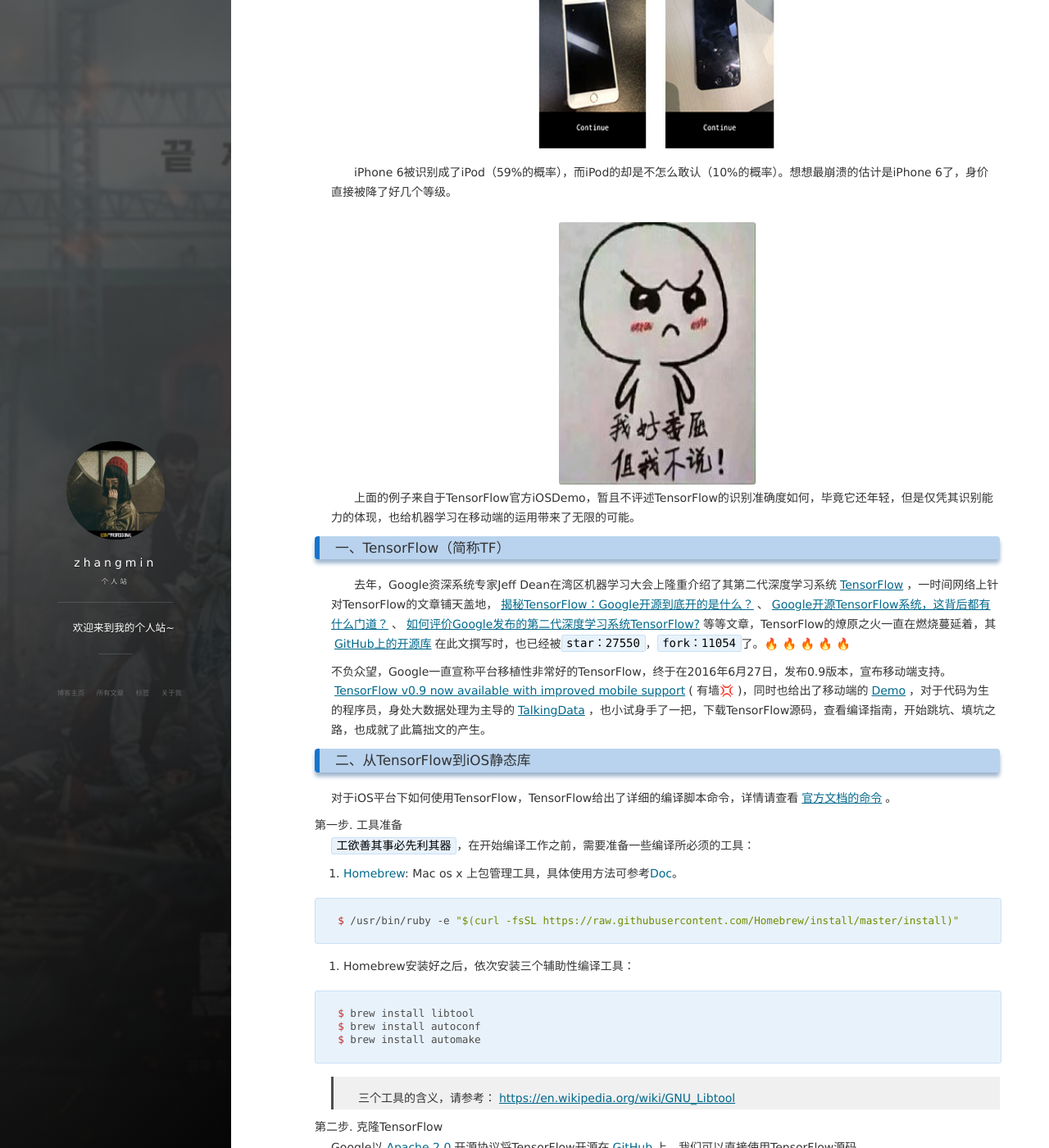
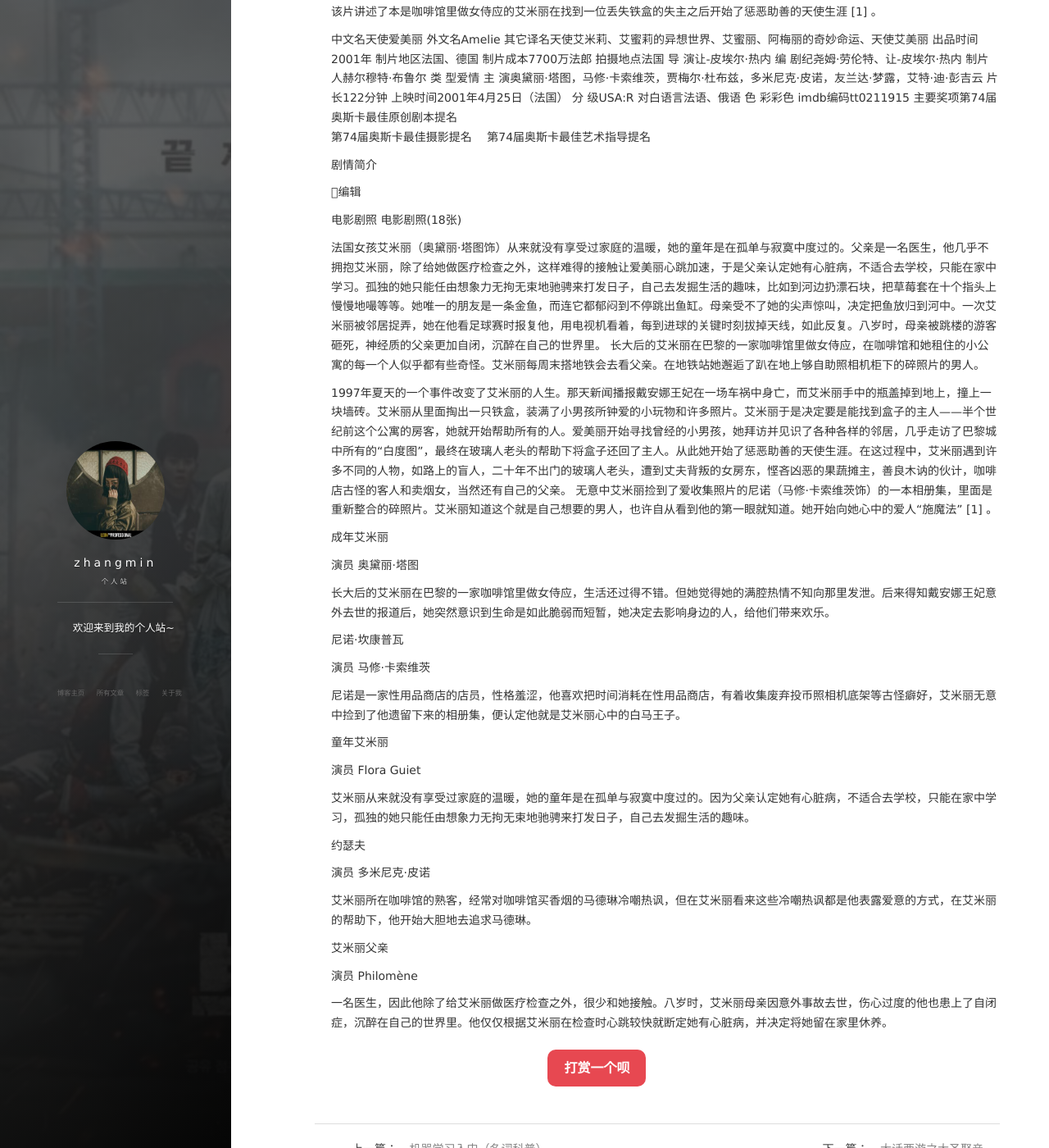
Before and after one commit to zmdmz/zmdmz.github.io, a Jekyll site: the page built from _posts/2016-07-07-iOSMachineLearning_TensorFlow.md, in a window 1280 px wide and 1400 px high, scrolled down 1182 px. Shown: the whole window at 82% size. Built offline with Jekyll 4.4.1, drawn with Linux system fonts in a browser that asks for light colours; nearby versions of some CDN libraries; comment, search, counter and statistics services are not loaded; some of the changed text lies outside the part shown.

Commit message:
Update 2016-07-07-iOSMachineLearning_TensorFlow.md

````diff
--- a/_posts/2016-07-07-iOSMachineLearning_TensorFlow.md
+++ b/_posts/2016-07-07-iOSMachineLearning_TensorFlow.md
@@ -1,161 +1,82 @@
 ---
 layout: post
-title: iOS开发迎来机器学习的春天---TensorFlow
+title: 天使爱美丽
 date: 2016-07-07
-tags: 机器学习
+tags:  电影
 ---
 
 <div align="center">
-	<img src="/images/posts/tfimg/logo.jpg" height="300" width="500">
+	<img src="/images/18.jpg">
 </div>
 
-　　`人工智能`、`机器学习`都已走进了我们的日常，尤其是愈演愈热的大数据更是跟我们的生活息息相关，做 `人工智能`、`数据挖掘`的人在其他人眼中感觉是很高大上的，总有一种遥不可及的感觉，在我司也经常会听到数据科学部的同事们提到 `机器学习`、`数据挖掘` 之类的词。但这些名词真的跟我们移动开发就没直接关系了吗？
-　　作为移动开发者来说，无时无刻不被这些名词狠狠地敲打着脆弱的内心。💢 💢 💢  何时才能够将`机器学习`、`深度学习`应用在移动端，敲响移动端`机器学习`工业化的大门呢？
-
-> 想象一下，某一天你身处一个完全陌生的环境，周围都是陌生的事物，而运行在iPhone的某个APP却对这个环境了如指掌，你要做的就是打开这个APP，输入你需要了解的事物，iPhone告诉你这个事物的信息，你也就没有了陌生事物了。世界就在眼前！
-
-如下图：
-<div align="center">
-	<img src="/images/posts/tfimg/image02.png" height="300" width="480" />
-</div>
-
-上面物体的识别准确率还是蛮不错的，基本识别出了键盘（49%的概率）、鼠标（46%的概率）和水杯（24%的概率）。
-
-但是在某些事物的识别准确度方便却差强人意，比如下图：
-
-<div align="center">
-　　<img src="/images/posts/tfimg/image01.png" height="300" width="320" />
-</div>
-　　iPhone 6被识别成了iPod（59%的概率），而iPod的却是不怎么敢认（10%的概率）。想想最崩溃的估计是iPhone 6了，身价直接被降了好几个等级。
-
-<div align="center">
-　　<img src="/images/posts/tfimg/wq.jpg" height="320" width="240" />
-</div>
-
-　　上面的例子来自于TensorFlow官方iOSDemo，暂且不评述TensorFlow的识别准确度如何，毕竟它还年轻，但是仅凭其识别能力的体现，也给机器学习在移动端的运用带来了无限的可能。
-
-### 一、TensorFlow（简称TF）
-
-　　去年，Google资深系统专家Jeff Dean在湾区机器学习大会上隆重介绍了其第二代深度学习系统[TensorFlow](http://www.tensorflow.org/)，一时间网络上针对TensorFlow的文章铺天盖地，[揭秘TensorFlow：Google开源到底开的是什么？](http://www.leiphone.com/news/201511/UDLyNds2oSTwM2yZ.html)、[Google开源TensorFlow系统，这背后都有什么门道？](http://www.leiphone.com/news/201511/Voza1pFNQB4bzKdR.html)、[如何评价Google发布的第二代深度学习系统TensorFlow?](http://www.zhihu.com/question/37243838)等等文章，TensorFlow的燎原之火一直在燃烧蔓延着，其[GitHub上的开源库](https://github.com/tensorflow/tensorflow)在此文撰写时，也已经被`star：27550`，`fork：11054`了。🔥 🔥 🔥 🔥 🔥
-
-不负众望，Google一直宣称平台移植性非常好的TensorFlow，终于在2016年6月27日，发布0.9版本，宣布移动端支持。[TensorFlow v0.9 now available with improved mobile support](https://developers.googleblog.com/2016/06/tensorflow-v09-now-available-with.html)( 有墙💢 )，同时也给出了移动端的[Demo](https://github.com/tensorflow/tensorflow/tree/master/tensorflow/contrib/ios_examples)，对于代码为生的程序员，身处大数据处理为主导的[TalkingData](http://www.talkingdata.com/)，也小试身手了一把，下载TensorFlow源码，查看编译指南，开始跳坑、填坑之路，也成就了此篇拙文的产生。
+　基本信息
 
 
-### 二、从TensorFlow到iOS静态库
+《天使爱美丽》是由让-皮埃尔·热内执导，奥黛丽·塔图、马修·卡索维茨、贾梅尔·杜布兹、多米尼克·皮诺等主演的爱情片。该片于2001年4月25日在法国上映。
 
-对于iOS平台下如何使用TensorFlow，TensorFlow给出了详细的编译脚本命令，详情请查看[官方文档的命令](https://github.com/tensorflow/tensorflow/tree/master/tensorflow/contrib/makefile)。
+该片讲述了本是咖啡馆里做女侍应的艾米丽在找到一位丢失铁盒的失主之后开始了惩恶助善的天使生涯 [1]  。
 
-##### 第一步. 工具准备
-
-`工欲善其事必先利其器`，在开始编译工作之前，需要准备一些编译所必须的工具：
-
-1.  [Homebrew](http://brew.sh/): Mac os x 上包管理工具，具体使用方法可参考[Doc](http://brew.sh/index_zh-cn.html)。
-
-```
-$ /usr/bin/ruby -e "$(curl -fsSL https://raw.githubusercontent.com/Homebrew/install/master/install)"
-```
-
-2. Homebrew安装好之后，依次安装三个辅助性编译工具：
-
-```
-$ brew install libtool
-$ brew install autoconf
-$ brew install automake
-```
-
-> 三个工具的含义，请参考：[https://en.wikipedia.org/wiki/GNU_Libtool](https://en.wikipedia.org/wiki/GNU_Libtool)
+中文名天使爱美丽 外文名Amelie 其它译名天使艾米莉、艾蜜莉的异想世界、艾蜜丽、阿梅丽的奇妙命运、天使艾美丽 出品时间2001年 制片地区法国、德国 制片成本7700万法郎 拍摄地点法国 导    演让-皮埃尔·热内 编    剧纪尧姆·劳伦特、让-皮埃尔·热内 制片人赫尔穆特·布鲁尔 类    型爱情 主    演奥黛丽·塔图，马修·卡索维茨，贾梅尔·杜布兹，多米尼克·皮诺，友兰达·梦露，艾特·迪·彭吉云 片    长122分钟 上映时间2001年4月25日（法国） 分    级USA:R 对白语言法语、俄语 色    彩彩色 imdb编码tt0211915 主要奖项第74届奥斯卡最佳原创剧本提名
+第74届奥斯卡最佳摄影提名
+第74届奥斯卡最佳艺术指导提名
 
 
-##### 第二步. 克隆TensorFlow
 
-Google以[Apache 2.0](http://www.apache.org/licenses/LICENSE-2.0)开源协议将TensorFlow开源在[GitHub](https://github.com/tensorflow/tensorflow)上，我们可以直接使用TensorFlow源码。
+剧情简介
 
-在任意你想存放TensorFlow源码的地方（建议不要放在桌面。^_^），clone项目。
-
-```
-$ git clone https://github.com/tensorflow/tensorflow
-```
-
-##### 第三步. 编译前准备
-
-　　在TensorFlow的`tensorflow/contrib/makefile/`目录下，有很多可使用的编译脚本，其中`build_all_ios.sh`脚本专门用来一键编译TensorFlow iOS静态库。虽然可以直接使用此脚本进行一键编译，但是因为有墙，某些依赖需要提前做处理。
-
-1. 下载protobuf
-
-    protobuf 是编译前唯一需要特殊处理的依赖库，[点击下载](https://github.com/google/protobuf/archive/master.zip)，下载protobuf之后，解压，备用。
+编辑
 
 
-2. 下载googlemock
 
-    虽然protobuf编译脚本`autogen.sh`中的googlemock链接地址`https://googlemock.googlecode.com/files/gmock-1.7.0.zip`无法直接下载到，但是细心的人会发现，在浏览器中输入`https://googlemock.googlecode.com/`地址后，会跳转到`https://github.com/google/googlemock`地址，google在GiHub上的仓库地址。而GitHub上的仓库，我们可以直接的下载，克隆等。
-
-    我们直接在GitHub上下载googlemock([点击下载](https://github.com/google/googlemock/archive/master.zip))，下载完成后，修改压缩包名字为`gmock-1.7.0.zip`，修改后将此压缩包移至上一步protobuf文件夹目录下，备用。
-
-3. 修改下载依赖脚本，移除protobuf的下载
-
-	在`tensorflow/contrib/makefile/`目录下，`download_dependencies.sh`脚本用来下载相关依赖，打开此脚本文件，注释掉或者直接删掉`git clone https://github.com/google/protobuf.git ${DOWNLOADS_DIR}/protobuf`部分，目的是不让脚本去下载protobuf。
-
-	上面三步准备好后，接下来就进入静态库编译了。
-
-##### 第四步. 一键编译
-
-　　前面已经知道在TensorFlow文件夹`tensorflow/contrib/makefile/`目录下的`build_all_ios.sh`脚本是用来编译iOS静态库的脚本，因此可以直接执行此脚本，开始静态库的编译工作了。
-
-　　但是有一个问题大家可能会发现，由于编译TensorFlow需要用到protobuf，但是protobuf使我们自己手动下载的，该怎么让手动下载的protobuf能够直接让`build_all_ios.sh`脚本使用呢？
-
-　　答案是`复制、粘贴`。可能有些low，但是有效。执行命令 `build_all_ios.sh`之后，立即把之前手动下载的protobuf文件夹拷贝进`tensorflow/contrib/makefile/downloads`目录。（放心，你拷贝的速度会很快，不会影响编译的执行的。^_^）
-
-```
-$ build_all_ios.sh
-```
-
-　　一切准备就绪，接下来就是静静的等待编译完成了。在Mac编译的过程中，建议插上电源，最好不要让设备休眠断电，也最好不要去干别的东西，出去溜达一圈，回来后就看到战果了。
-
- 编译完成之后，会在`tensorflow/contrib/makefile/gen/`目录下看到编译的结果，关于这些静态库该如何使用，自己的项目如何应用，请参考[TensorFlow iOS Examples](https://github.com/tensorflow/tensorflow/tree/master/tensorflow/contrib/ios_examples)。
+电影剧照
+电影剧照(18张)
 
 
-### 三、遇到的问题
 
-1、googlecode.com被墙了，需要翻墙！（目前测试挂了VPN也没用），这也是上面编译前准备为什么要那么做的原因。
+法国女孩艾米丽（奥黛丽·塔图饰）从来就没有享受过家庭的温暖，她的童年是在孤单与寂寞中度过的。父亲是一名医生，他几乎不拥抱艾米丽，除了给她做医疗检查之外，这样难得的接触让爱美丽心跳加速，于是父亲认定她有心脏病，不适合去学校，只能在家中学习。孤独的她只能任由想象力无拘无束地驰骋来打发日子，自己去发掘生活的趣味，比如到河边扔漂石块，把草莓套在十个指头上慢慢地嘬等等。她唯一的朋友是一条金鱼，而连它都郁闷到不停跳出鱼缸。母亲受不了她的尖声惊叫，决定把鱼放归到河中。一次艾米丽被邻居捉弄，她在他看足球赛时报复他，用电视机看着，每到进球的关键时刻拔掉天线，如此反复。八岁时，母亲被跳楼的游客砸死，神经质的父亲更加自闭，沉醉在自己的世界里。
+长大后的艾米丽在巴黎的一家咖啡馆里做女侍应，在咖啡馆和她租住的小公寓的每一个人似乎都有些奇怪。艾米丽每周末搭地铁会去看父亲。在地铁站她邂逅了趴在地上够自助照相机柜下的碎照片的男人。
 
-```
-curl: (7) Failed to connect to googlemock.googlecode.com port 443: Operation timed out
-```
+1997年夏天的一个事件改变了艾米丽的人生。那天新闻播报戴安娜王妃在一场车祸中身亡，而艾米丽手中的瓶盖掉到地上，撞上一块墙砖。艾米丽从里面掏出一只铁盒，装满了小男孩所钟爱的小玩物和许多照片。艾米丽于是决定要是能找到盒子的主人——半个世纪前这个公寓的房客，她就开始帮助所有的人。爱美丽开始寻找曾经的小男孩，她拜访并见识了各种各样的邻居，几乎走访了巴黎城中所有的“白度图”，最终在玻璃人老头的帮助下将盒子还回了主人。从此她开始了惩恶助善的天使生涯。在这过程中，艾米丽遇到许多不同的人物，如路上的盲人，二十年不出门的玻璃人老头，遭到丈夫背叛的女房东，悭吝凶恶的果蔬摊主，善良木讷的伙计，咖啡店古怪的客人和卖烟女，当然还有自己的父亲。 无意中艾米丽捡到了爱收集照片的尼诺（马修·卡索维茨饰）的一本相册集，里面是重新整合的碎照片。艾米丽知道这个就是自己想要的男人，也许自从看到他的第一眼就知道。她开始向她心中的爱人“施魔法” [1]  。
 
-解决： 请参考 『第三步. 编译前准备』。
+成年艾米丽
 
-2、没有Xcode。
-
-```
-xcrun: error: SDK "iphoneos" cannot be located
-xcrun: error: SDK "iphoneos" cannot be located
-xcrun: error: unable to lookup item 'PlatformPath' in SDK 'iphoneos'
-+ IPHONEOS_PLATFORM=
-```
-
-解决：安装Xcode，从上面报错的命令中可以看到，在编译静态库的过程中使用了`xcrun`，而此命令是xCode本身具有的能力。
-
-3、你的Xcode版本不是7.3或以后，或者你有多个Xcode，而默认的安装路径版本不是7.3或以后。
-
-```
-error: Xcode 7.3.0 or later is required.
-+ exit 1
-```/
-
-解决：更新Xcode至最新版本，并且保证默认路径下是最新/版本。
-
-如果Xcode是7.3，并且没有条件更新Xcode，你可以修改`tensorflow/contrib/makefile/compile_ios_tensorflow.sh` 里的`REQUIRED_XCODE_VERSION=7.3.0`，为`REQUIRED_XCODE_VERSION=7.3`。（这样修改，目前还不确定会不会带来一些其他影响，最好是升级你的Xcode）
+演员 奥黛丽·塔图
 
 
-### 四、参考链接
+长大后的艾米丽在巴黎的一家咖啡馆里做女侍应，生活还过得不错。但她觉得她的满腔热情不知向那里发泄。后来得知戴安娜王妃意外去世的报道后，她突然意识到生命是如此脆弱而短暂，她决定去影响身边的人，给他们带来欢乐。
 
 
-* [TensorFlow 中文社区](http://tensorfly.cn/)
-* [TensorFlow for Mobile](https://www.tensorflow.org/mobile.html)
-* [Caffe、TensorFlow、MXnet三个开源库对比](http://chenrudan.github.io/blog/2015/11/18/comparethreeopenlib.html)
-* [如何评价Tensorflow和其它深度学习系统](http://weibo.com/p/1001603907610737775666)
-* [深度学习框架大战正在进行，谁将夺取“深度学习工业标准”的荣耀？](http://www.algorithmdog.com/%E8%B0%81%E5%B0%86%E5%A4%BA%E5%8F%96%E6%B7%B1%E5%BA%A6%E5%AD%A6%E4%B9%A0%E5%B7%A5%E4%B8%9A%E6%A0%87%E5%87%86%E7%9A%84%E8%8D%A3%E8%80%80)
 
-<br>
+ 尼诺·坎康普瓦
 
-转载请注明：[潘柏信的博客](http://baixin) » [点击阅读原文](http://baixin.io/2016/07/iOSMachineLearning_TensorFlow/)
+演员 马修·卡索维茨
+
+
+尼诺是一家性用品商店的店员，性格羞涩，他喜欢把时间消耗在性用品商店，有着收集废弃投币照相机底架等古怪癖好，艾米丽无意中捡到了他遗留下来的相册集，便认定他就是艾米丽心中的白马王子。
+
+
+
+ 童年艾米丽
+
+演员 Flora Guiet
+
+
+艾米丽从来就没有享受过家庭的温暖，她的童年是在孤单与寂寞中度过的。因为父亲认定她有心脏病，不适合去学校，只能在家中学习，孤独的她只能任由想象力无拘无束地驰骋来打发日子，自己去发掘生活的趣味。
+
+
+
+ 约瑟夫
+
+演员 多米尼克·皮诺
+
+
+艾米丽所在咖啡馆的熟客，经常对咖啡馆买香烟的马德琳冷嘲热讽，但在艾米丽看来这些冷嘲热讽都是他表露爱意的方式，在艾米丽的帮助下，他开始大胆地去追求马德琳。
+
+
+
+ 艾米丽父亲
+
+演员 Philomène
+
+
+一名医生，因此他除了给艾米丽做医疗检查之外，很少和她接触。八岁时，艾米丽母亲因意外事故去世，伤心过度的他也患上了自闭症，沉醉在自己的世界里。他仅仅根据艾米丽在检查时心跳较快就断定她有心脏病，并决定将她留在家里休养。
````
